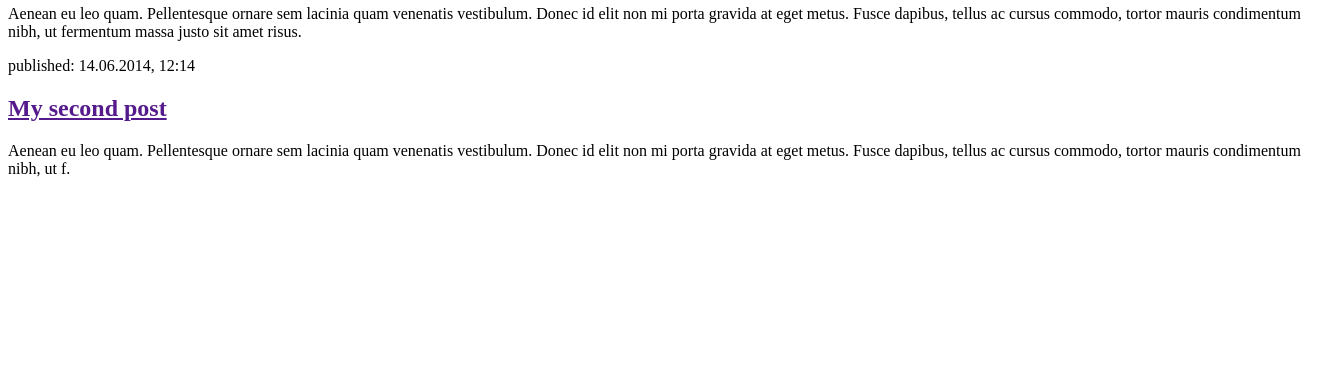
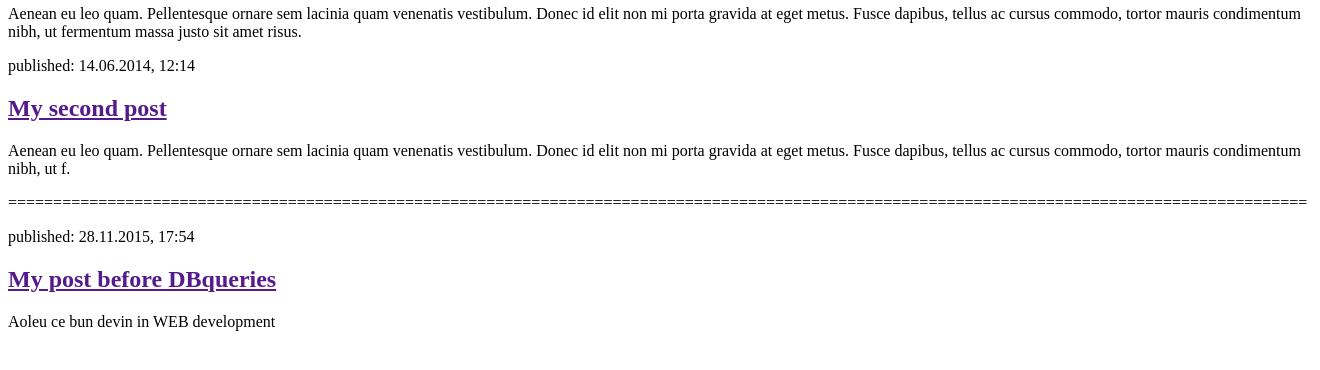
Before and after one commit to gavrilmihai/django-blog, a Django app: page / in a window 1320 px wide. Shown: the part 146-516 px from the top of the page. Run offline with Django 3.2, Linux system fonts and the light colour scheme.

Commit message:
Comit before DBqueries

```diff
--- a/blog/templates/blog/post_list.html
+++ b/blog/templates/blog/post_list.html
@@ -18,5 +18,11 @@
             <h2><a href="">My second post</a></h2>
             <p>Aenean eu leo quam. Pellentesque ornare sem lacinia quam venenatis vestibulum. Donec id elit non mi porta gravida at eget metus. Fusce dapibus, tellus ac cursus commodo, tortor mauris condimentum nibh, ut f.</p>
         </div>
+================================================================================================================================================
+        <div>
+            <p>published: 28.11.2015, 17:54</p>
+            <h2><a href="">My post before DBqueries</a></h2>
+            <p>Aoleu ce bun devin in WEB development </p>
+        </div>
     </body>
 </html>
```
